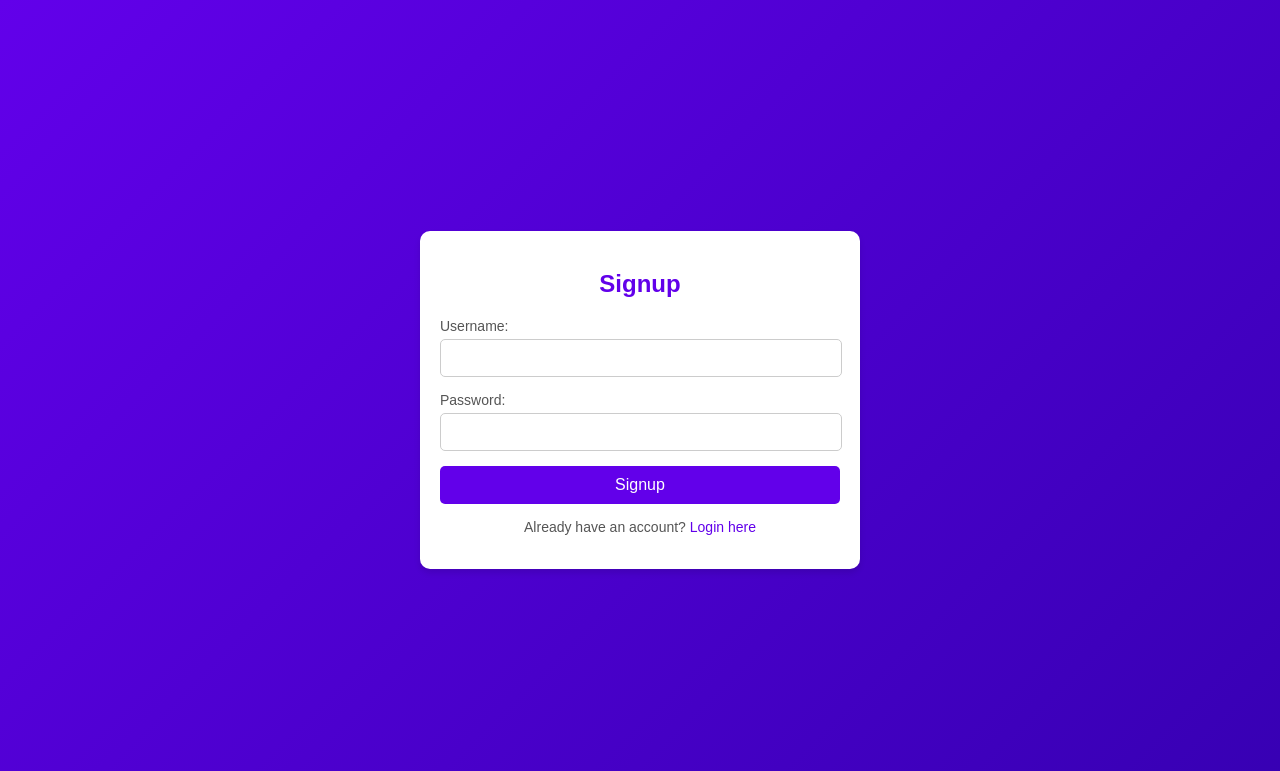
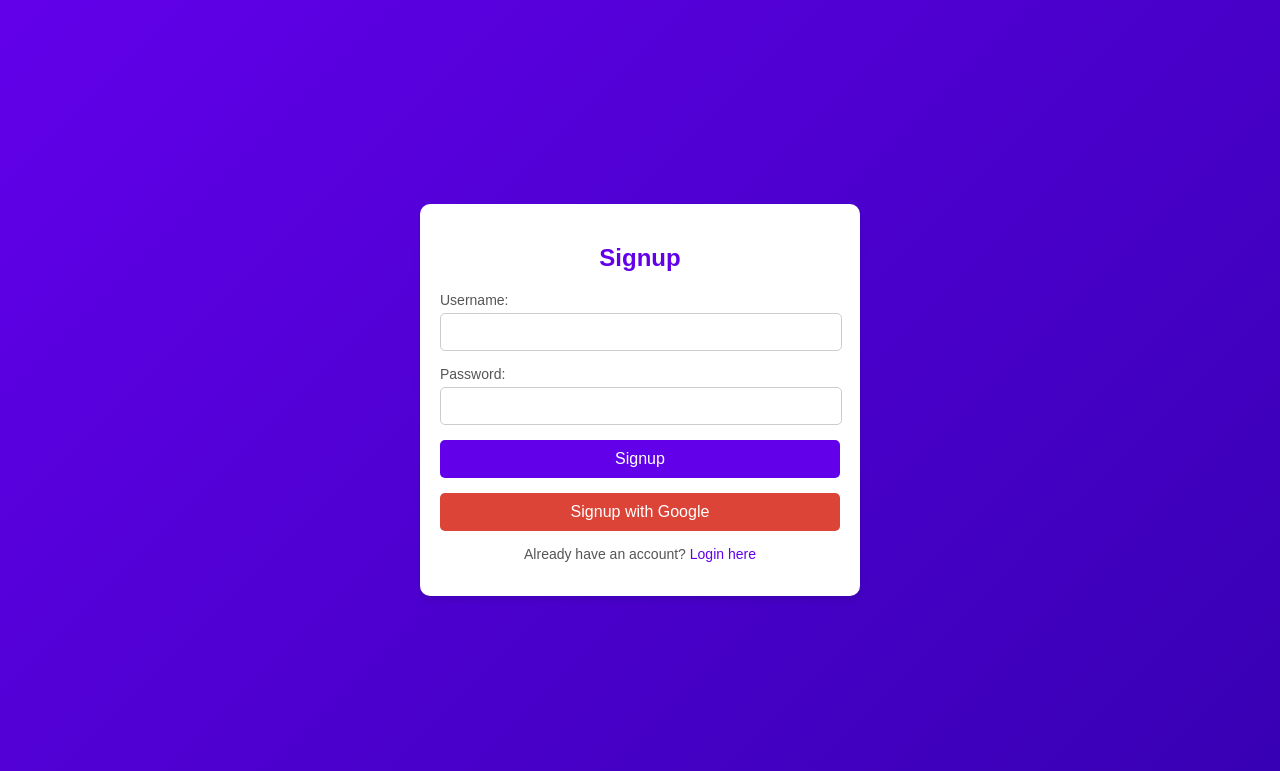
Before and after one commit to yashkatiyar2503/speech_translator, a Flask app: page /signup in a window 1280 px wide. Shown: the top 771 px of the page. Run offline with Flask 3, Linux system fonts and the light colour scheme.

Commit message:
Update signup.html

```diff
--- a/App/templates/signup.html
+++ b/App/templates/signup.html
@@ -58,6 +58,13 @@
         .auth-box button:hover {
             background: #3700b3;
         }
+        .auth-box .google-login {
+            margin-top: 15px;
+            background: #db4437;
+        }
+        .auth-box .google-login:hover {
+            background: #a33128;
+        }
         .auth-box p {
             margin-top: 15px;
             font-size: 14px;
@@ -82,6 +89,7 @@
             <input type="password" id="password" name="password" required>
             <button type="submit">Signup</button>
         </form>
+        <button class="google-login" onclick="window.location.href='/login/google';">Signup with Google</button>
         <p>Already have an account? <a href="/login">Login here</a></p>
     </div>
 </body>
```
